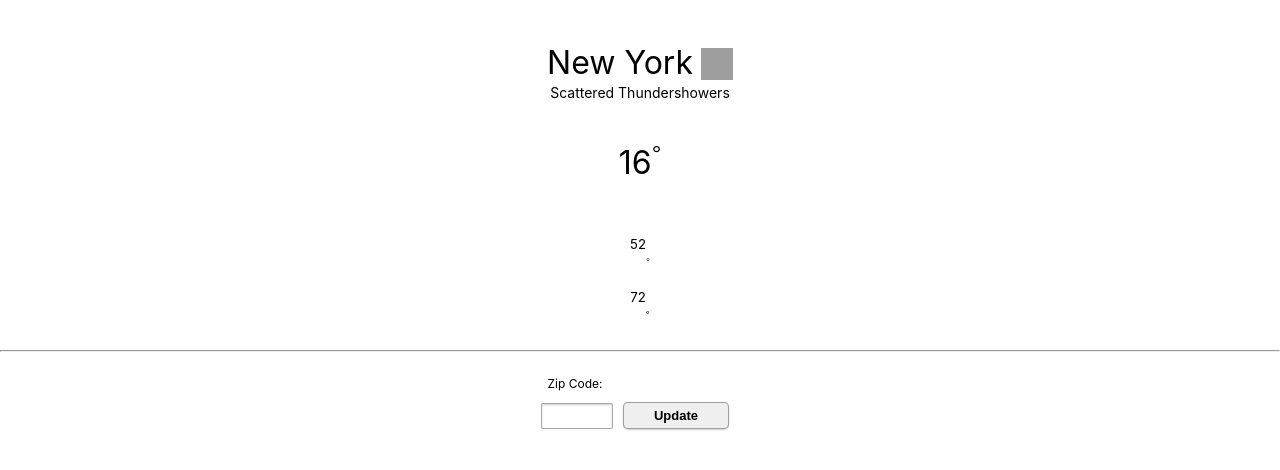
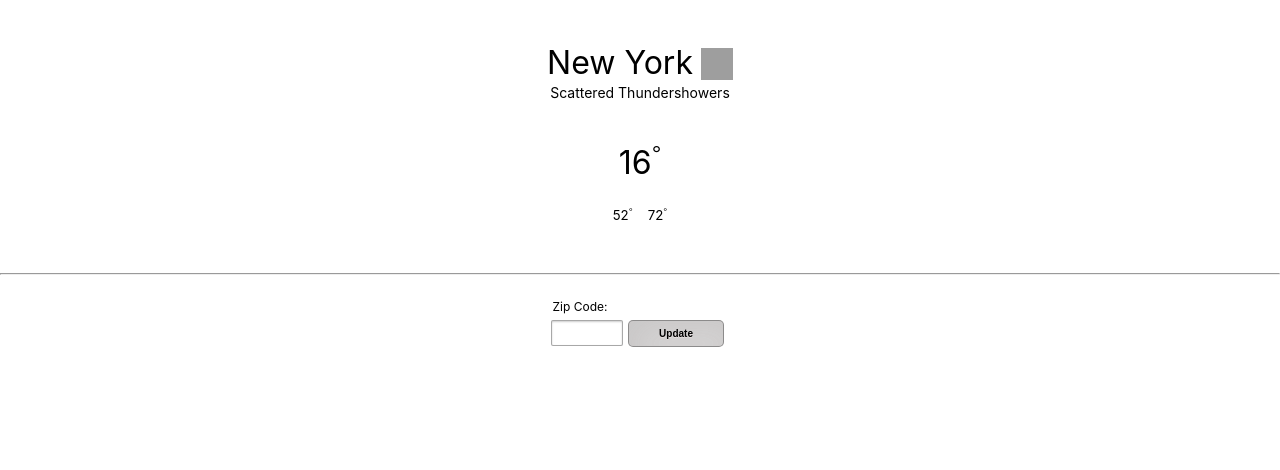
Before and after one commit to Joelstraley/Weather-App-Challenge, a React (Create React App) app: page / in a window 1280 px wide. Shown: the top 470 px of the page. Built offline with nearby package versions, Linux system fonts and the light colour scheme; no server answers; grey boxes are pictures that could not be loaded.

Commit message:
adding CSS to Max and Min temperature elements

```diff
--- a/src/App.css
+++ b/src/App.css
@@ -90,12 +90,15 @@
 
 .maxTemp {
   font-weight: 400;
+  margin-left: 15px;
 }
 
 .maxMin {
   display: flex;
   flex-direction: row;
   justify-content: center;
+  margin-top: -30px;
+  margin-bottom: 20px;
 }
 
 .degree {
@@ -107,7 +110,7 @@ hr {
 }
 
 .zipLabel {
-  margin-left: -130px;
+  margin-left: -120px;
   font-size: 12px;
 }
 
@@ -128,13 +131,16 @@ input:focus {
 }
 
 button {
-  padding: 5px 30px 5px 30px;
-  margin: 10px;
+  padding: 7px 30px 7px 30px;
+  margin: 5px;
   font-family: Arial, Helvetica, sans-serif;
-  font-weight: 600;
-  font-size: small;
+  font-weight: 800;
+  font-size: 10px;
   box-shadow: initial;
   border-radius: 5px;
-  border: 1px solid #1111115d;
-  box-shadow:  0px 1px 2px rgba(0, 0, 0, 0.2);
+  border: 1px solid #0808085d;
+  box-shadow:  inset 10px 10px 30px rgba(134, 134, 134, 0.2);
+  background-color: rgba(187, 184, 184, 0.562);
+  text-shadow: 0px 1px rgb(228, 221, 221)
+
 }
--- a/src/Components/Weather-Dashboard/index.js
+++ b/src/Components/Weather-Dashboard/index.js
@@ -111,9 +111,9 @@ export default function WeatherDashboard() {
                 <h3 className="mainTemp">16<sup className="mainTemp degree">&deg;</sup></h3>
             </section>
 
-            <section>
-                <h5 className="minTemp maxMin">52<sup className="mainTemp degree">&deg;</sup></h5>
-                <h5 className="maxTemp maxMin">72<sup className="mainTemp degree">&deg;</sup></h5>
+            <section className="maxMin">
+                <h5 className="minTemp">52<sup className="degree">&deg;</sup></h5>
+                <h5 className="maxTemp">72<sup className="degree">&deg;</sup></h5>
             </section>
 
             <form className="inputForm" onClick={handleKeypress}>
```
